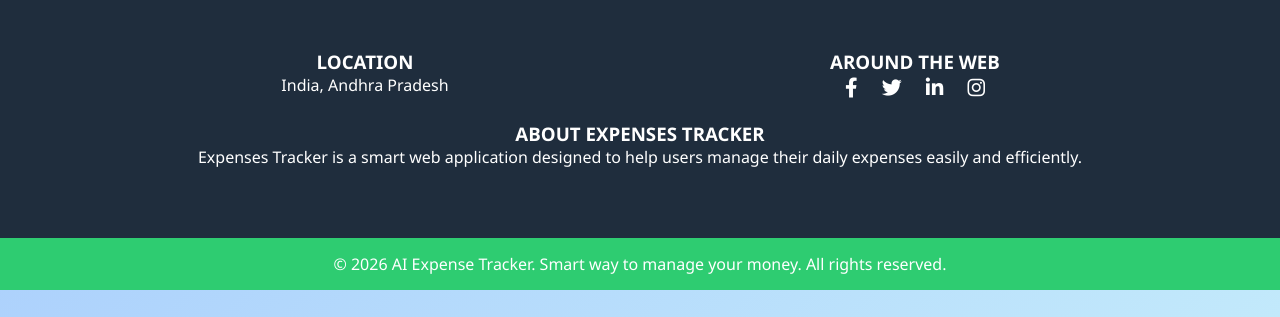
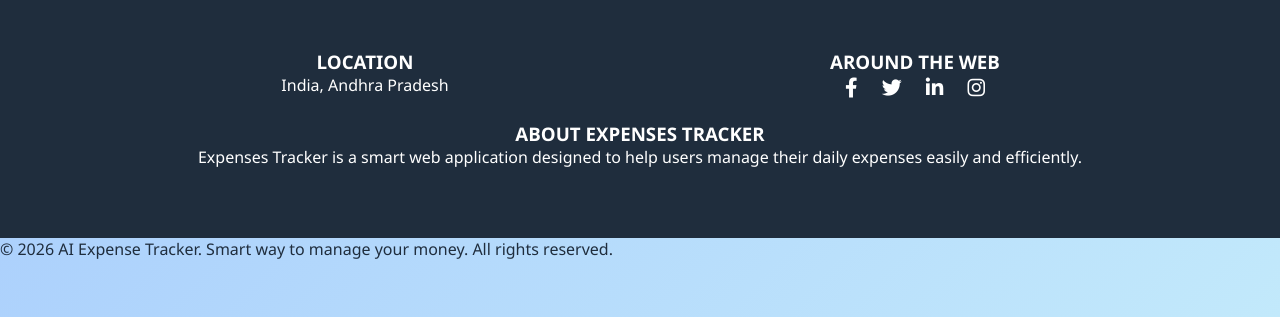
Before and after one commit to kanakadurgapitchuka/ai-expense-tracker, a Flask app: page /about in a window 1280 px wide. Shown: the part 483-800 px from the top of the page. Run offline with Flask 3, Linux system fonts and the light colour scheme; some libraries are stand-ins or nearby versions.

Commit message:
Update base.html

```diff
--- a/templates/base.html
+++ b/templates/base.html
@@ -49,8 +49,8 @@
 
 <!-- ✅ SweetAlert -->
     <script src="https://cdn.jsdelivr.net/npm/sweetalert2@11"></script>
- <!-- FOOTER -->
-<footer style="text-align:center; padding:15px; background:#2ecc71; color:white;">
+
+ <footer class="footer">
     © 2026 AI Expense Tracker. Smart way to manage your money. All rights reserved.
 </footer>
 
```
